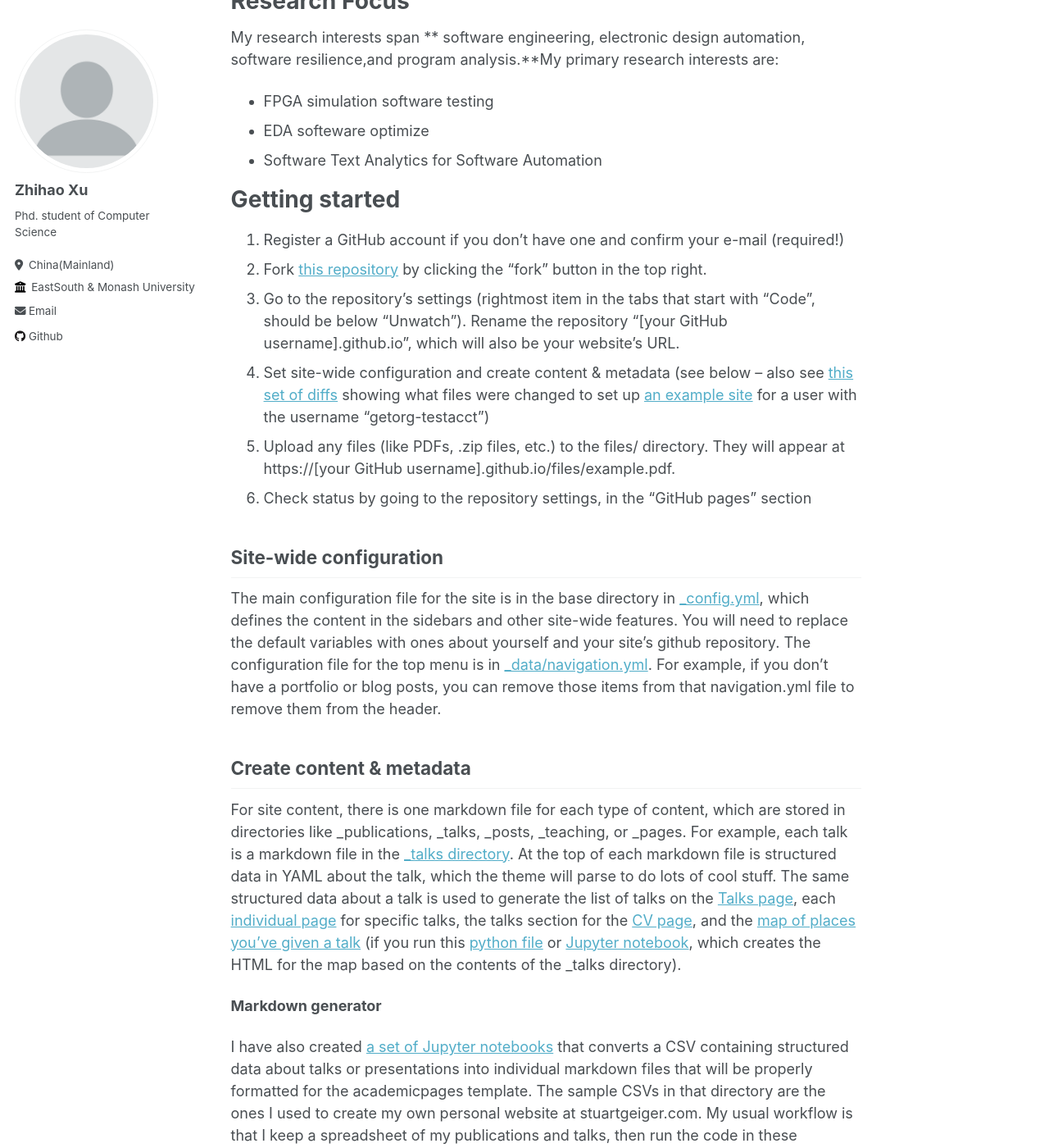
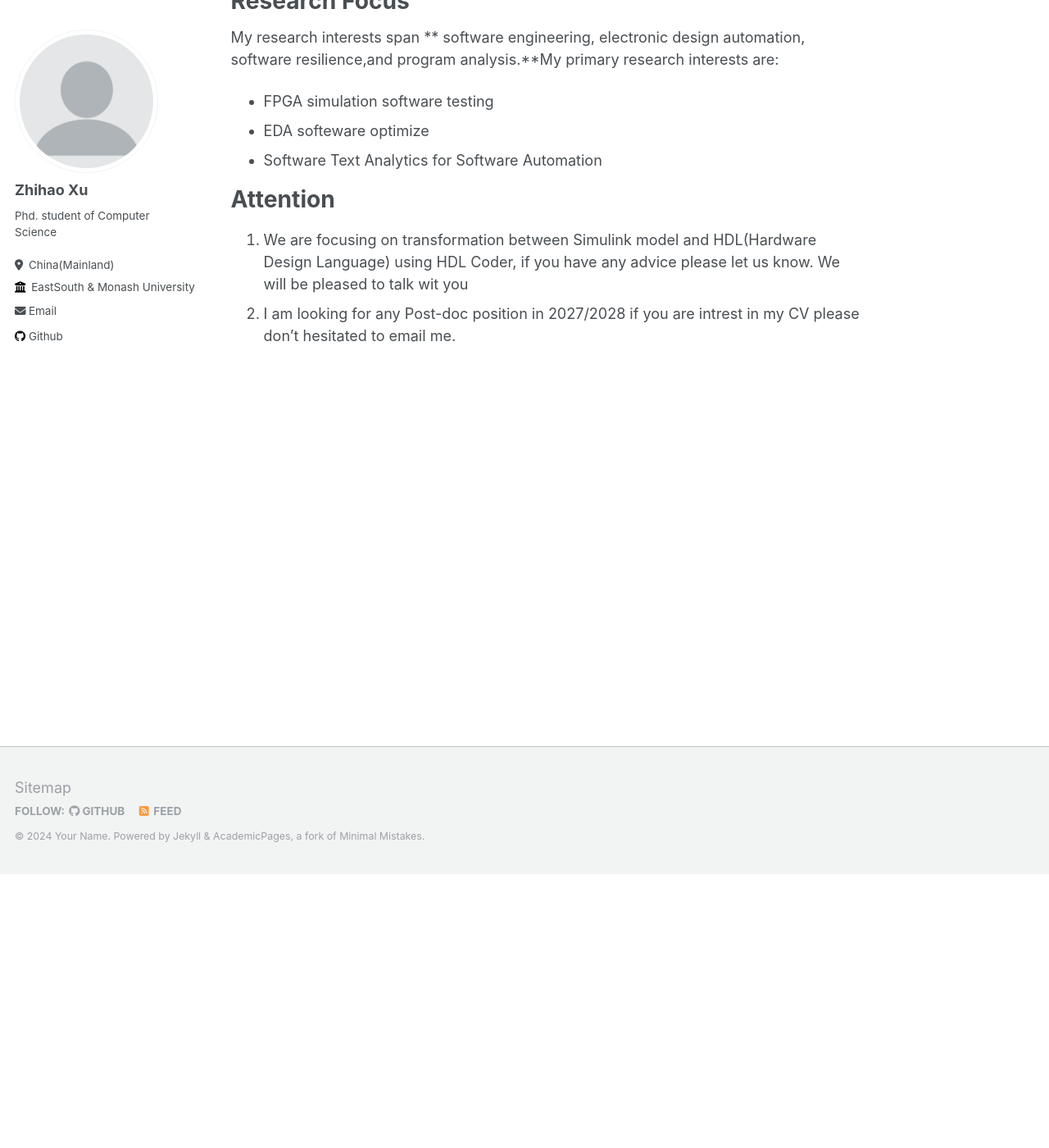
Before and after one commit to cemery123/cemery123.github.io, a Jekyll site: the page built from _pages/about.md, in a window 1280 px wide and 1400 px high, scrolled down 334 px. Shown: the whole window at 82% size. Built offline with Jekyll 4.4.1, drawn with Linux system fonts in a browser that asks for light colours; some of the changed text lies outside the part shown.

Commit message:
Update about.md

```diff
--- a/_pages/about.md
+++ b/_pages/about.md
@@ -17,15 +17,12 @@ My research interests span ** software engineering, electronic design automation
  - EDA softeware optimize
  - Software Text Analytics for Software Automation
 
-Getting started
+Attention
 ======
-1. Register a GitHub account if you don't have one and confirm your e-mail (required!)
-1. Fork [this repository](https://github.com/academicpages/academicpages.github.io) by clicking the "fork" button in the top right.
-1. Go to the repository's settings (rightmost item in the tabs that start with "Code", should be below "Unwatch"). Rename the repository "[your GitHub username].github.io", which will also be your website's URL.
-1. Set site-wide configuration and create content & metadata (see below -- also see [this set of diffs](http://archive.is/3TPas) showing what files were changed to set up [an example site](https://getorg-testacct.github.io) for a user with the username "getorg-testacct")
-1. Upload any files (like PDFs, .zip files, etc.) to the files/ directory. They will appear at https://[your GitHub username].github.io/files/example.pdf.
-1. Check status by going to the repository settings, in the "GitHub pages" section
+1. We are focusing on transformation between Simulink model and HDL(Hardware Design Language) using HDL Coder, if you have any advice please let us know. We will be pleased to talk wit you
+2. I am looking for any Post-doc position in 2027/2028 if you are intrest in my CV please don't hesitated to email me.
 
+<!--
 Site-wide configuration
 ------
 The main configuration file for the site is in the base directory in [_config.yml](https://github.com/academicpages/academicpages.github.io/blob/master/_config.yml), which defines the content in the sidebars and other site-wide features. You will need to replace the default variables with ones about yourself and your site's github repository. The configuration file for the top menu is in [_data/navigation.yml](https://github.com/academicpages/academicpages.github.io/blob/master/_data/navigation.yml). For example, if you don't have a portfolio or blog posts, you can remove those items from that navigation.yml file to remove them from the header.
@@ -48,4 +45,4 @@ Example: editing a markdown file for a talk
 
 For more info
 ------
-More info about configuring academicpages can be found in [the guide](https://academicpages.github.io/markdown/). The [guides for the Minimal Mistakes theme](https://mmistakes.github.io/minimal-mistakes/docs/configuration/) (which this theme was forked from) might also be helpful.
+More info about configuring academicpages can be found in [the guide](https://academicpages.github.io/markdown/). The [guides for the Minimal Mistakes theme](https://mmistakes.github.io/minimal-mistakes/docs/configuration/) (which this theme was forked from) might also be helpful. -->
```
